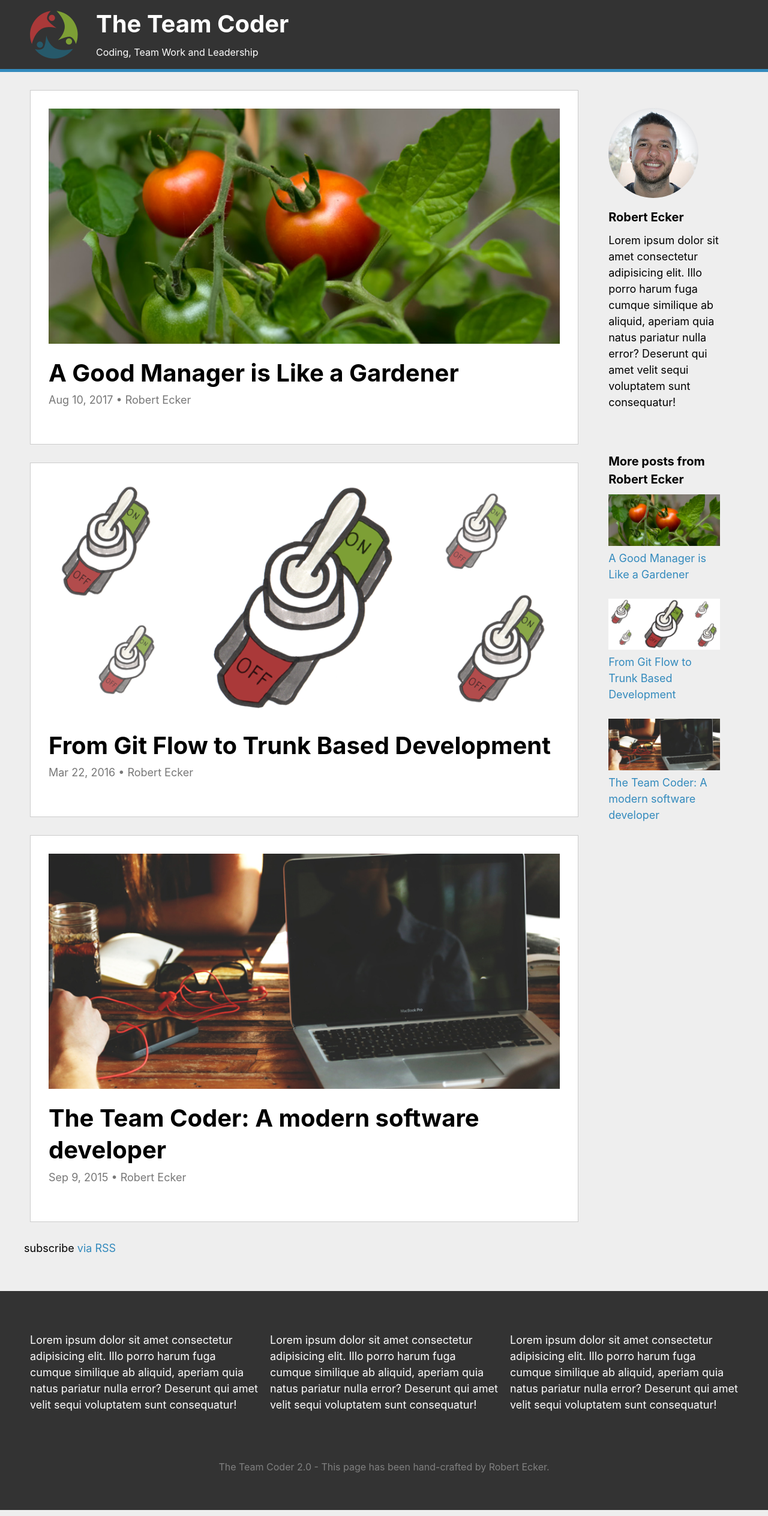
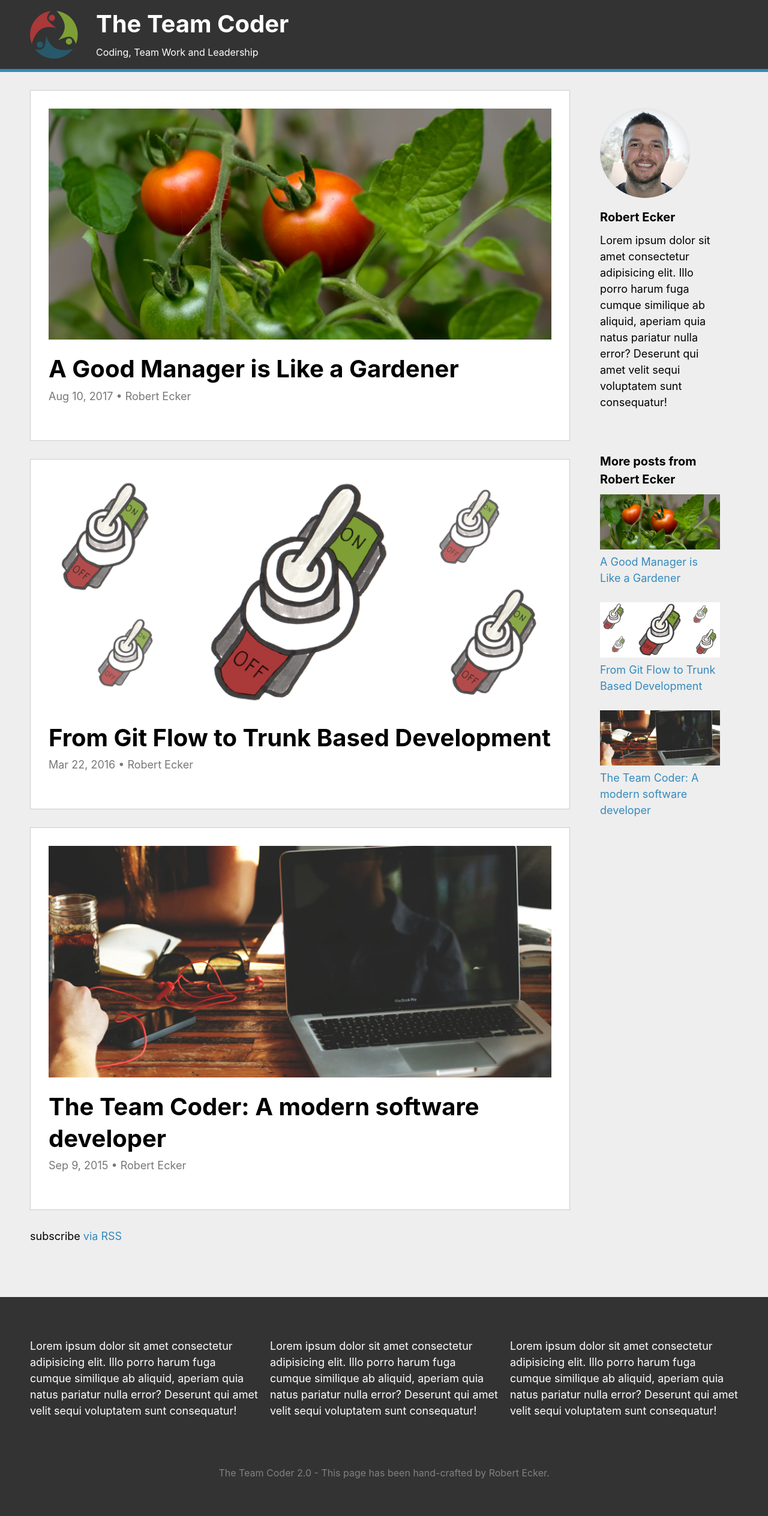
Before and after one commit to team-coder/team-coder.com, a Jekyll site: the page built from index.markdown, in a window 1280 px wide. Shown: the whole page at 60% size. Built offline with Jekyll 4.4.1, drawn with Linux system fonts in a browser that asks for light colours.

Commit message:
Refactor layout

```diff
--- a/_includes/sidebar.html
+++ b/_includes/sidebar.html
@@ -1,4 +1,4 @@
-<aside class="sidebar-container">
+<aside class="sidebar-area">
     <section class="sidebar-section">
         <img src="/assets/images/robert-ecker.jpg" alt="a picture of Robert Ecker" class="author-picture">
         <span itemscope itemprop="author" itemtype="http://schema.org/Person">
--- a/_layouts/home.html
+++ b/_layouts/home.html
@@ -2,7 +2,7 @@
 layout: default
 ---
 
-<div class="home">
+<div class="content-area">
   {%- if page.title -%}
   <h1 class="page-heading">{{ page.title }}</h1>
   {%- endif -%}
--- a/_layouts/page.html
+++ b/_layouts/page.html
@@ -1,6 +1,8 @@
 ---
 layout: default
 ---
+
+<div class="content-area">
   <article class="content-container">
 
     <div class="post-header">
@@ -12,3 +14,4 @@
     </div>
 
   </article>
+</div>
--- a/_layouts/post.html
+++ b/_layouts/post.html
@@ -1,6 +1,8 @@
 ---
 layout: default
 ---
+
+<div class="content-area">
   <article class="content-container" itemscope itemtype="http://schema.org/BlogPosting">
 
     {% if page.feature_image %}
@@ -26,3 +28,5 @@
 
     <a class="u-url" href="{{ page.url | relative_url }}" hidden></a>
   </article>
+
+</div>
--- a/assets/css/style.scss
+++ b/assets/css/style.scss
@@ -139,15 +139,19 @@
     display: flex;
 }
 
+.content-area {
+    margin: 10px 10px 30px 10px;
+    flex: 1;
+}
+
 .content-container {
     background: var(--color-background-content);
+    border: 1px solid #ccc;
+    margin-bottom: 30px;
     padding: 30px;
-    margin: 10px 10px 30px 10px;
-    flex: 1;
-    border: 1px solid #ccc;
 }
 
-.sidebar-container {
+.sidebar-area {
     padding: 30px;
     margin: 10px;
     width: 200px;
@@ -201,11 +205,17 @@
       flex-wrap: wrap;
       margin-top: 0;
     }
+
+    .content-area {
+      flex: 1 1 100%;
+      margin-bottom: 0;
+    }
+
     .content-container {
-      flex: 1 1 100%;
-      padding: 15px;
+        padding: 15px;
     }
-    .sidebar-container {
+
+    .sidebar-area {
       flex: 1 1 100%;
       padding: 15px;
     }
```
Lines whose indentation alone changed are shown as unchanged.
